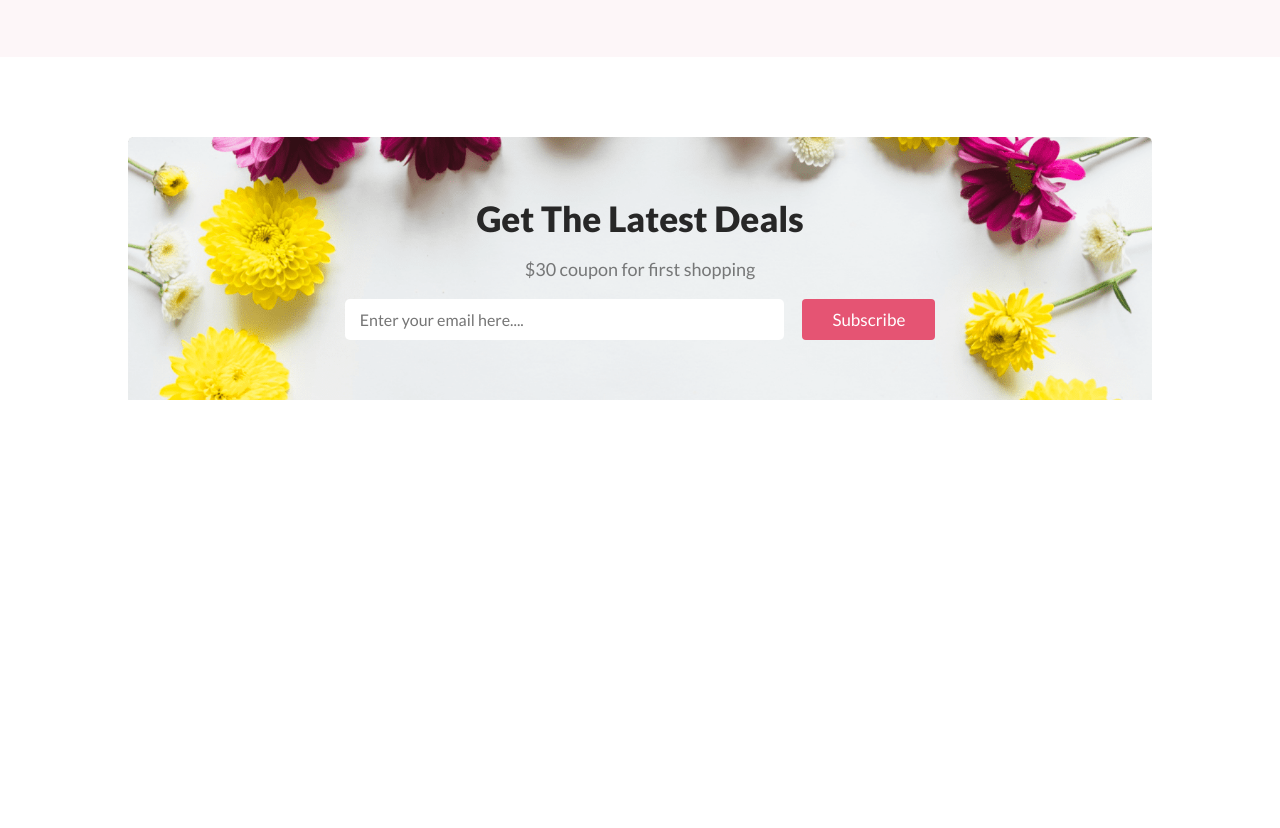
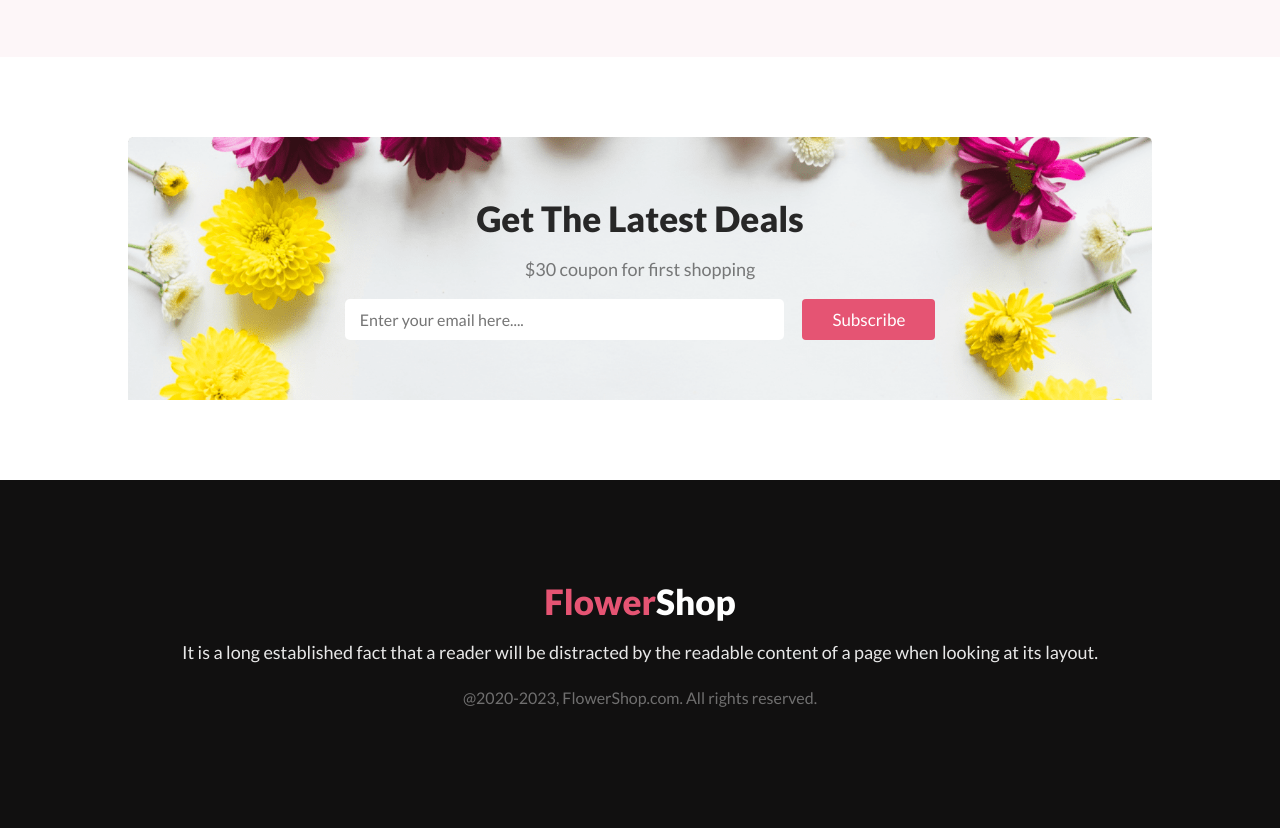
Before and after one commit to rahathossenantor/flower-shop, a plain HTML site: page index.html in a window 1280 px wide. Shown: the part 3169-3997 px from the top of the page. Before the commit the page ends 3569 px from the top, so only its background shows below. Drawn offline with Linux system fonts and the light colour scheme.

Commit message:
footer section completed

```diff
--- a/index.html
+++ b/index.html
@@ -156,6 +156,13 @@
             </div>
         </section>
     </main>
-    <footer></footer>
+
+    <footer>
+        <div class="footer-content center margin-top">
+            <h3 class="section-title footer-title"><span class="spesial-text">Flower</span>Shop</h3>
+            <p>It is a long established fact that a reader will be distracted by the readable content of a page when looking at its layout.</p>
+            <p><small>@2020-2023, FlowerShop.com. All rights reserved.</small></p>
+        </div>
+    </footer>
 </body>
 </html>
--- a/style.css
+++ b/style.css
@@ -15,7 +15,8 @@
 .hot-deal-content,
 #instagram,
 .review-content,
-.latest-deals-content {
+.latest-deals-content,
+.footer-content {
     width: 80%;
     margin: 0 auto;
 }
@@ -267,3 +268,25 @@ header {
     border: 0;
     border-radius: 5px;
 }
+
+/* footer styles */
+footer {
+    background-color: #111010;
+}
+.footer-content {
+    padding: 100px 0;
+}
+.footer-title {
+    color: white;
+}
+.footer-content p {
+    color: rgba(255, 255, 255, 0.90);
+    font-size: 18px;
+    font-weight: 400;
+    line-height: 30px;
+}
+.footer-content p small {
+    color: rgba(255, 255, 255, 0.40);
+    font-size: 16px;
+    font-weight: 400;
+}
```
